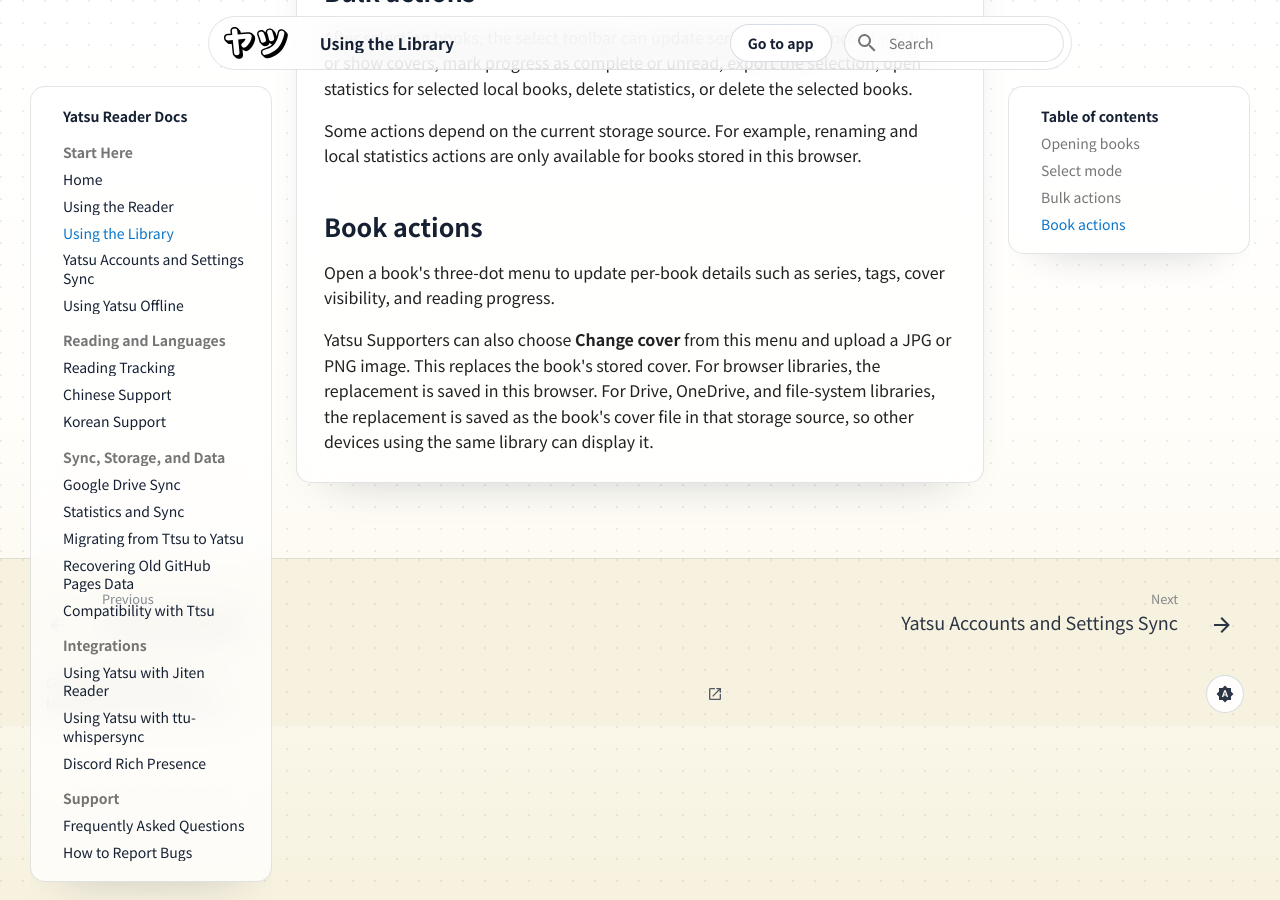
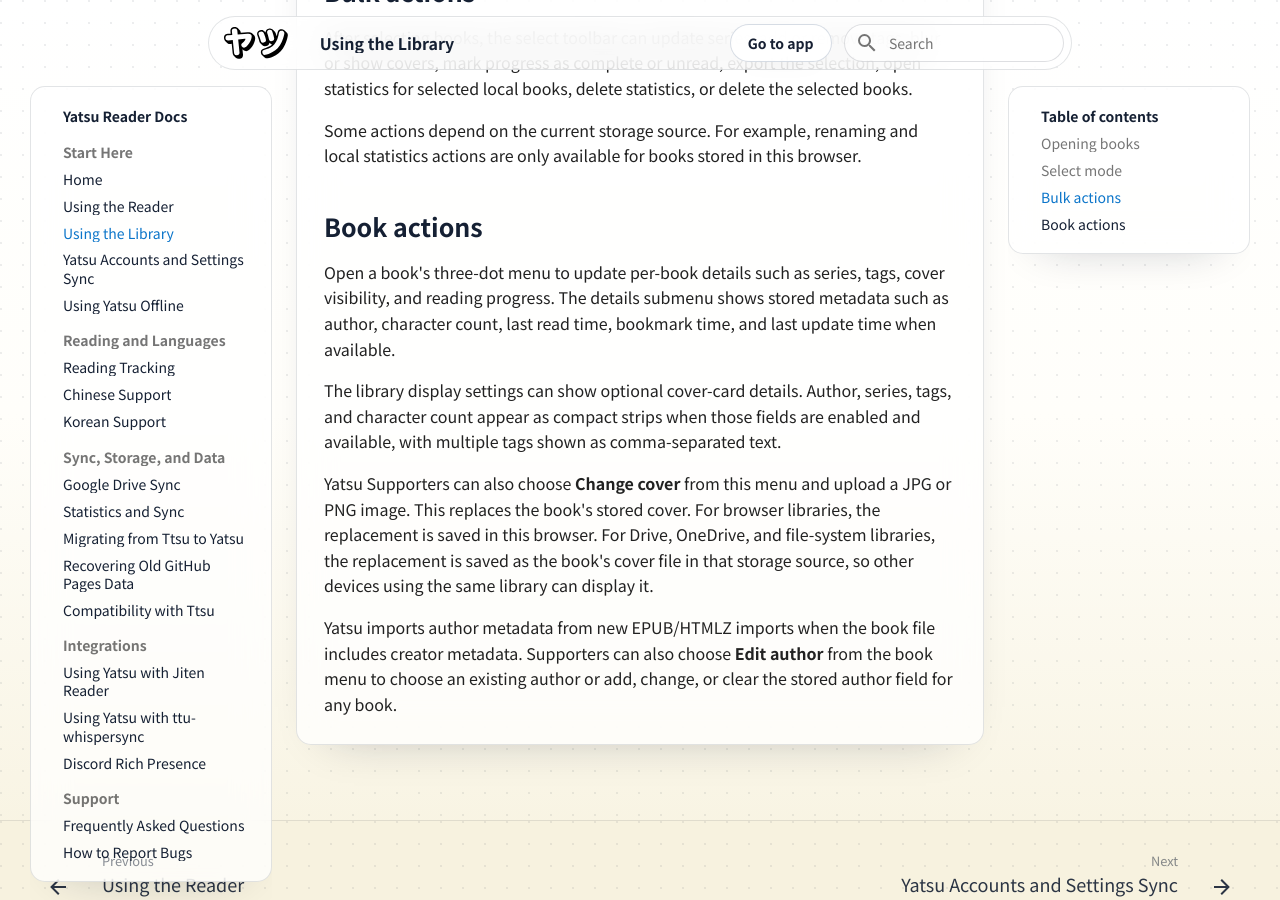
Before and after one commit to ytrms/yatsu-reader-docs, an MkDocs documentation site: the page built from docs/library.md, in a window 1280 px wide and 900 px high, scrolled down 1078 px. Built offline with MkDocs 1.6.1 and Material for MkDocs 9.7.7, drawn with Linux system fonts in a browser that asks for light colours.

Commit message:
docs: document library author details

```diff
--- a/docs/library.md
+++ b/docs/library.md
@@ -45,10 +45,21 @@
 ## Book actions
 
 Open a book's three-dot menu to update per-book details such as series, tags,
-cover visibility, and reading progress.
+cover visibility, and reading progress. The details submenu shows stored
+metadata such as author, character count, last read time, bookmark time, and
+last update time when available.
+
+The library display settings can show optional cover-card details. Author,
+series, tags, and character count appear as compact strips when those fields are
+enabled and available, with multiple tags shown as comma-separated text.
 
 Yatsu Supporters can also choose **Change cover** from this menu and upload a
 JPG or PNG image. This replaces the book's stored cover. For browser libraries,
 the replacement is saved in this browser. For Drive, OneDrive, and file-system
 libraries, the replacement is saved as the book's cover file in that storage
 source, so other devices using the same library can display it.
+
+Yatsu imports author metadata from new EPUB/HTMLZ imports when the book file
+includes creator metadata. Supporters can also choose **Edit author** from the
+book menu to choose an existing author or add, change, or clear the stored
+author field for any book.
```
